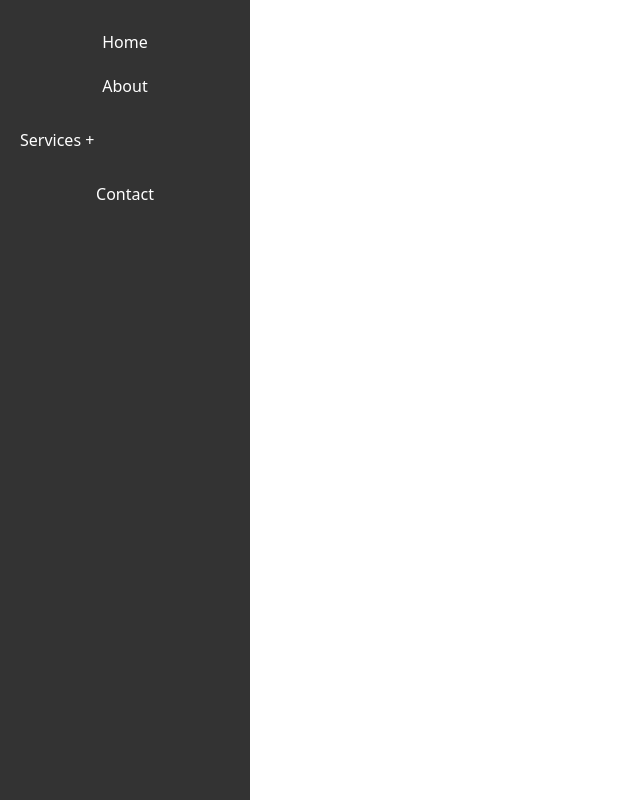
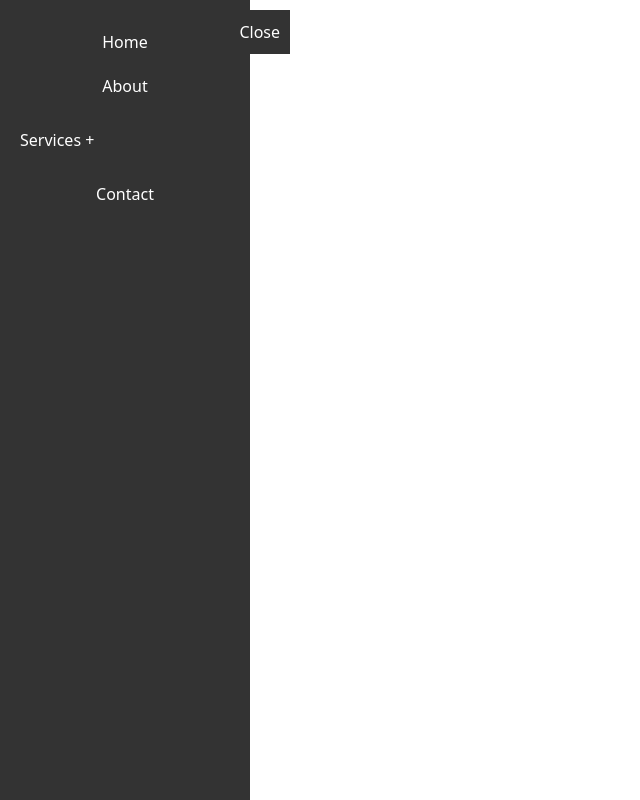
Before and after one commit to siva11021992/cvamyapp, a React (Create React App) app: page / in a window 1280 px wide. Shown: the whole page, without its empty margins (0-640 px from the left). Built offline with nearby package versions, Linux system fonts and the light colour scheme.

Commit message:
some change

```diff
--- a/src/SideBar.js
+++ b/src/SideBar.js
@@ -15,7 +15,9 @@ const Sidebar = () => {
 
   return (
     <div className={`sidebar ${isOpen ? 'open' : 'closed'}`}>
-
+      <button className="toggle-btn" onClick={toggleSidebar}>
+        {isOpen ? 'Close' : 'Open'}
+      </button>
       <nav className="sidebar-nav">
         <ul>
           <li><a href="#home">Home</a></li>
```
